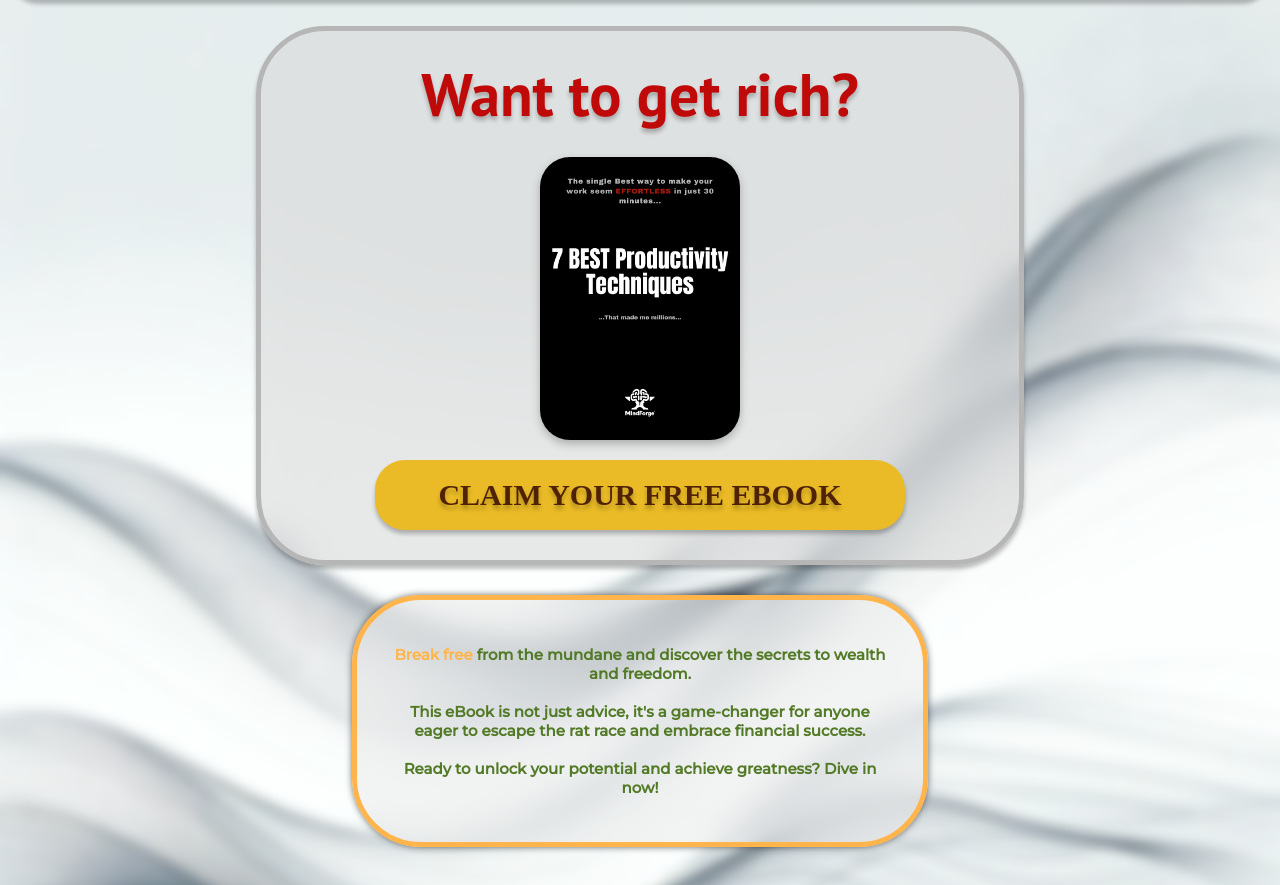
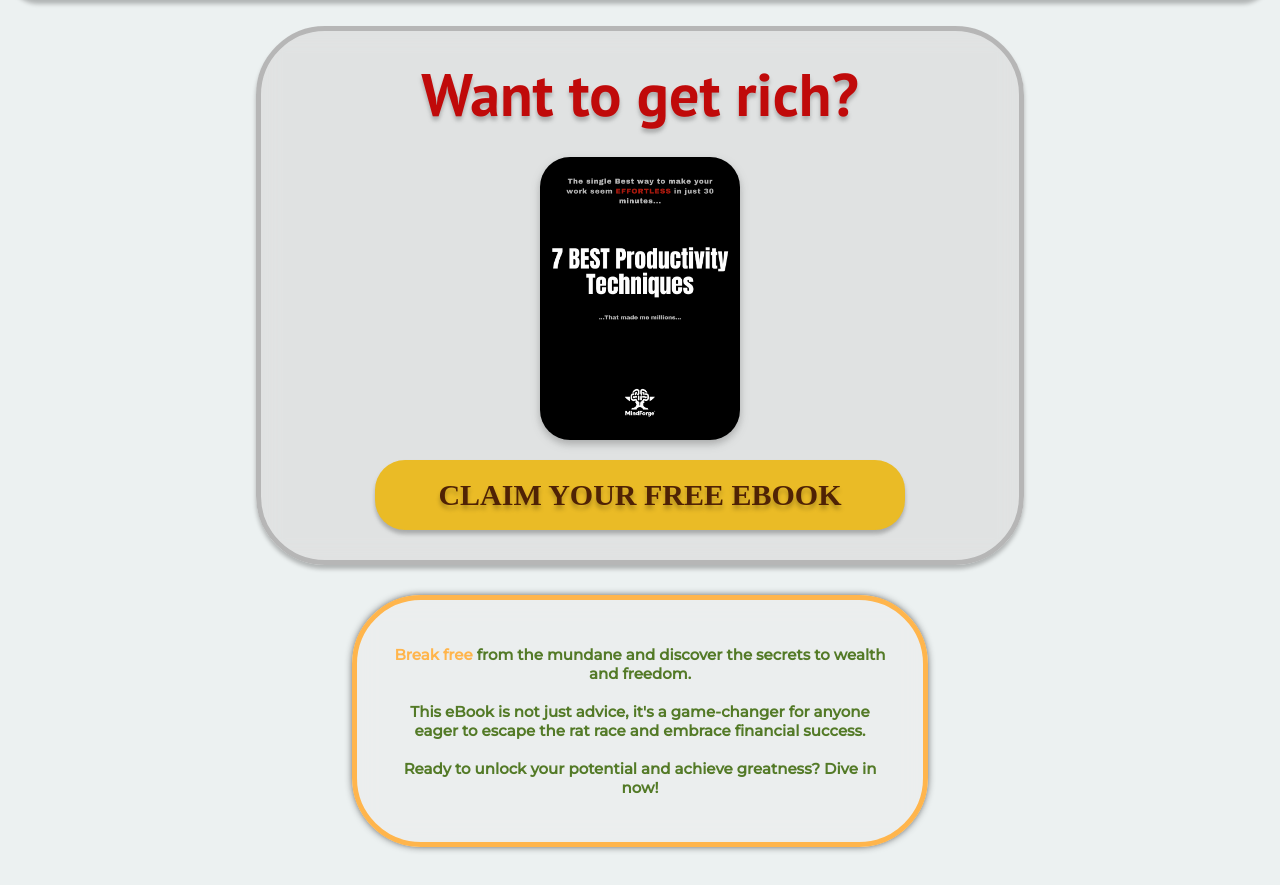
Before and after one commit to ManuelCAT1/mindivate, a Flask app: page /ebook in a window 1280 px wide. Shown: the part 65-950 px from the top of the page. Run offline with Flask 3, Linux system fonts and the light colour scheme; some web fonts are replaced.

Commit message:
Update styles.css

```diff
--- a/mindivateWebsite/static/styles.css
+++ b/mindivateWebsite/static/styles.css
@@ -12,7 +12,8 @@
 
     background-repeat:repeat-y;
     background-size: cover;
-
+    background-color: #ECF1F1;
+    background: #ECF1F1;
     align-items: center;
     justify-content: center;
     align-content: center;
```
